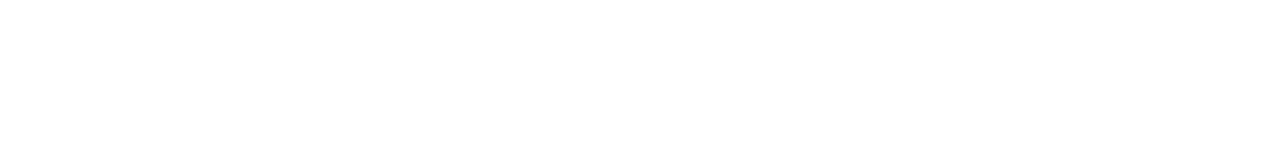
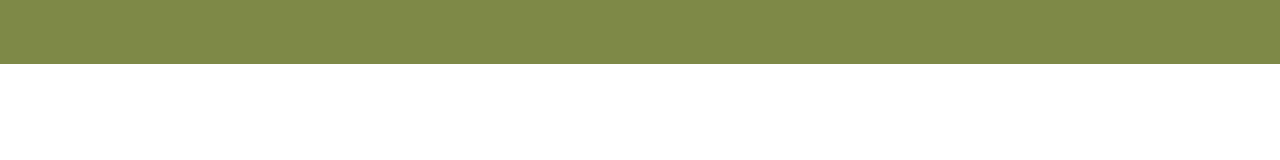
Before and after one commit to Robles19/MI-WEB, a plain HTML site: page index.html in a window 1280 px wide. Drawn offline with Linux system fonts and the light colour scheme.

Commit message:
created simpleheader

```diff
--- a/index.html
+++ b/index.html
@@ -7,7 +7,9 @@
     <title>COACHING ONLINE</title>
 </head>
 <body>
-
+   <header>
+    <div class="greenspace"></div>
+   </header>
 
 </body>
 </html>
--- a/style.css
+++ b/style.css
@@ -0,0 +1,12 @@
+* {
+    margin: 0;
+    padding: 0;
+}
+
+.greenspace{
+
+    width: 100%;
+    height:8vh;
+    background-color: #7e8945;
+
+}
```
